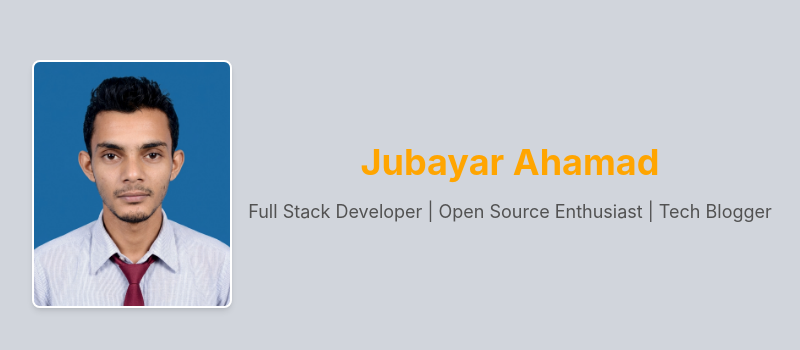
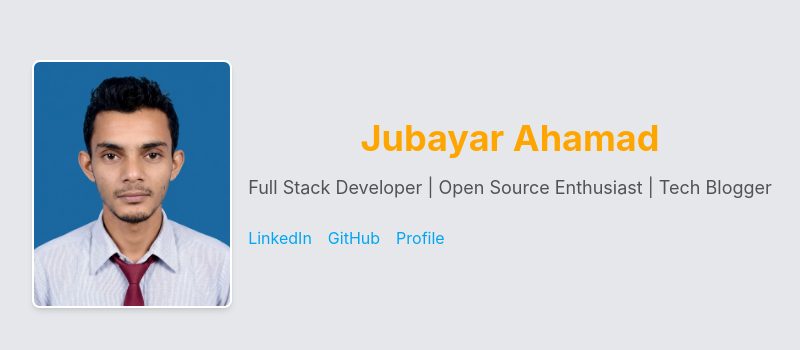
Before and after one commit to yet-yuvi/my-portfolio, a React (Vite) app: page / in a window 1280 px wide. Shown: the part 216-566 px from the top of the page, without its empty margins (238-1038 px from the left). Built offline with nearby package versions, Linux system fonts and the light colour scheme.

Commit message:
feat: Add Social.jsx component and fix layout App.jsx

```diff
--- a/src/App.jsx
+++ b/src/App.jsx
@@ -1,14 +1,17 @@
 import Image from './components/Image';
 import Bio from './components/Bio';
+import Social from './components/Social';
 
 import './App.css';
 
 function App() {
   return (
-    <div className="flex items-center justify-center h-screen bg-gray-300 gap-4">
+    <div className="flex items-center justify-center h-screen bg-gray-200 gap-4">
       <Image />
-      <Bio />
-      {/* social links */}
+      <div className="flex flex-col gap-6">
+        <Bio />
+        <Social />
+      </div>
     </div>
   );
 }
--- /dev/null
+++ b/src/components/Social.jsx
@@ -0,0 +1,38 @@
+function Social() {
+  return (
+    <ul className='flex gap-4'>
+      <li>
+        <a
+          className='text-sky-500 hover:underline'
+          href='https://www.linkedin.com/in/jubayar-ahamad-find/'
+          target='_blank'
+          rel='noopener noreferrer'
+        >
+          LinkedIn
+        </a>
+      </li>
+      <li>
+        <a
+          className='text-sky-500 hover:underline'
+          href='https://github.com/yet-yuvi'
+          target='_blank'
+          rel='noopener noreferrer'
+        >
+          GitHub
+        </a>
+      </li>
+      <li>
+        <a
+          className='text-sky-500 hover:underline'
+          href='https://jubayar-portfolio.netlify.app/'
+          target='_blank'
+          rel='noopener noreferrer'
+        >
+          Profile
+        </a>
+      </li>
+    </ul>
+  );
+}
+
+export default Social;
```
